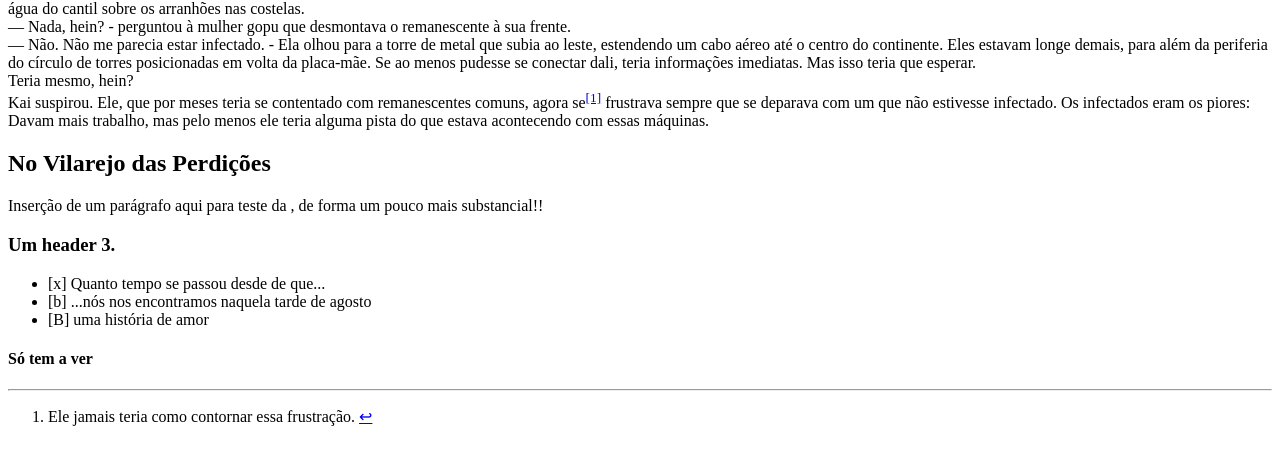
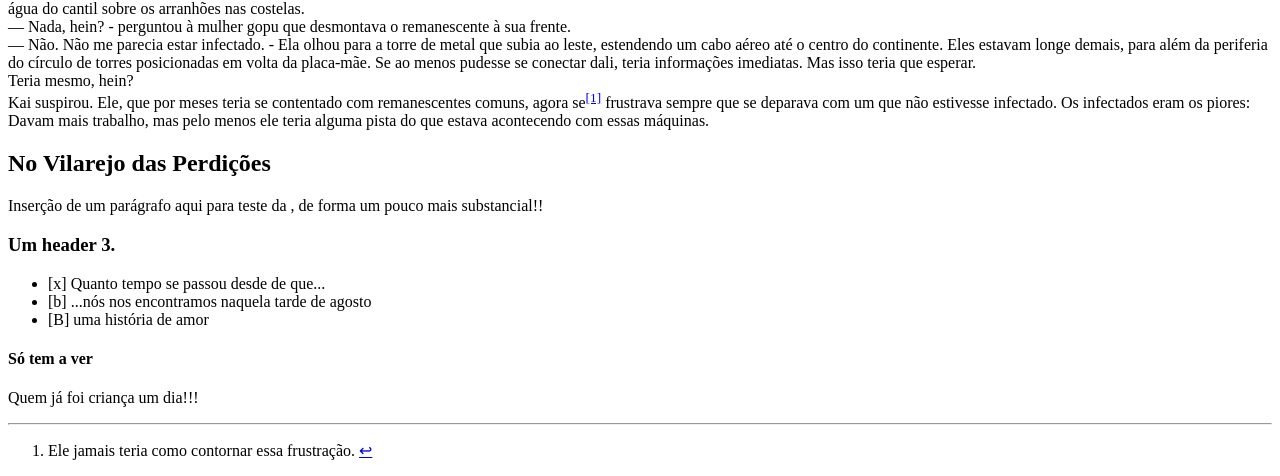
Before and after one commit to cajuzics/cajuzics.github.io, an Eleventy site: page src/site/notes/Personagens/Kai.md in a window 1280 px wide. Shown: the part 345-821 px from the top of the page. Before the commit the page ends 800 px from the top, so only its background shows below. Built offline with nearby package versions, Linux system fonts and the light colour scheme; Eleventy itself is replaced by a stand-in of ours; files that its build step writes are made by us from their sources; what @sindresorhus/slugify, eleventy-plugin-nesting-toc, fs-file-tree, glob would draw is missing.

Commit message:
Published multiple files

```diff
--- a/src/site/notes/Personagens/Kai.md
+++ b/src/site/notes/Personagens/Kai.md
@@ -20,7 +20,7 @@ Inserção de um parágrafo aqui para teste da , de forma um pouco mais substanc
 #### Só tem a ver
 
 
-
+Quem já foi criança um dia!!!
 
 
 
```
